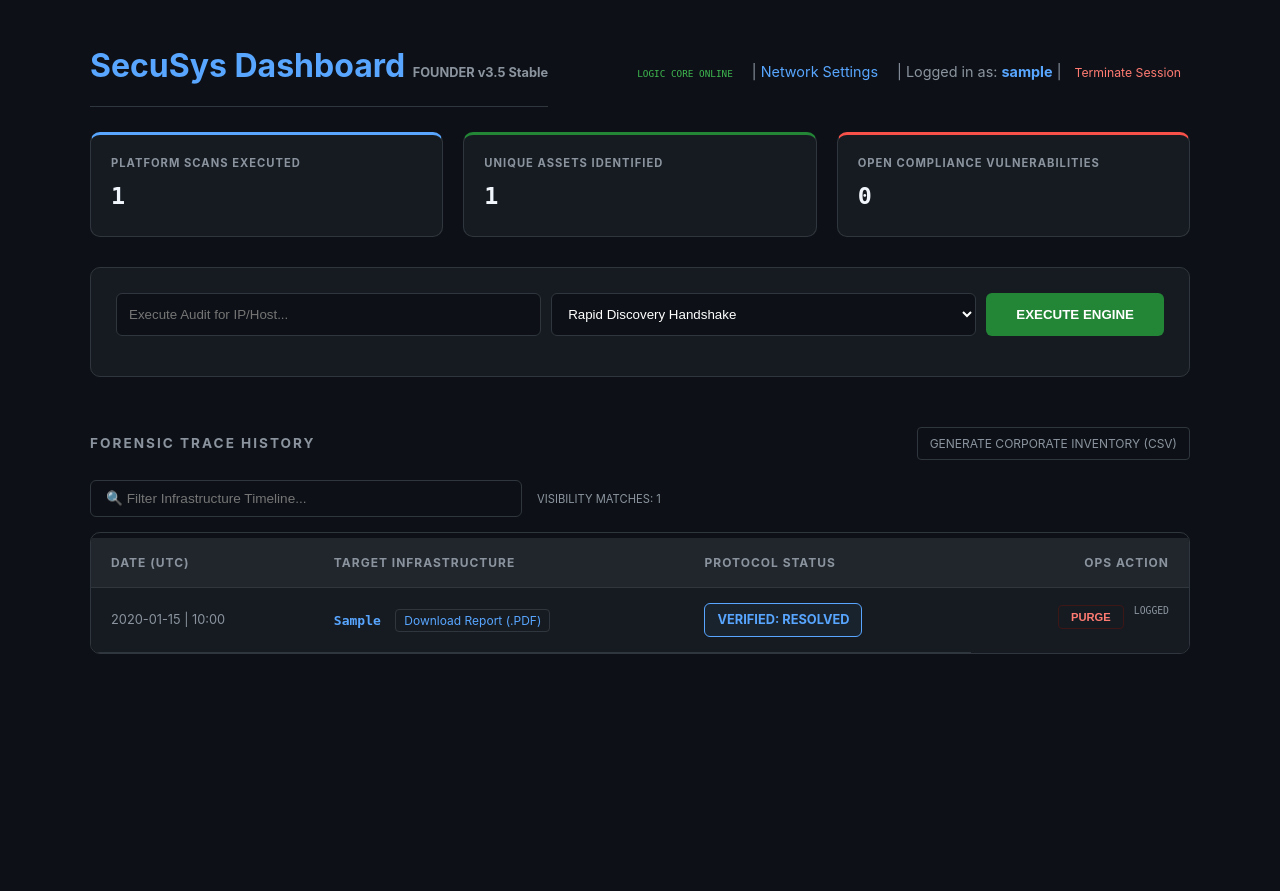
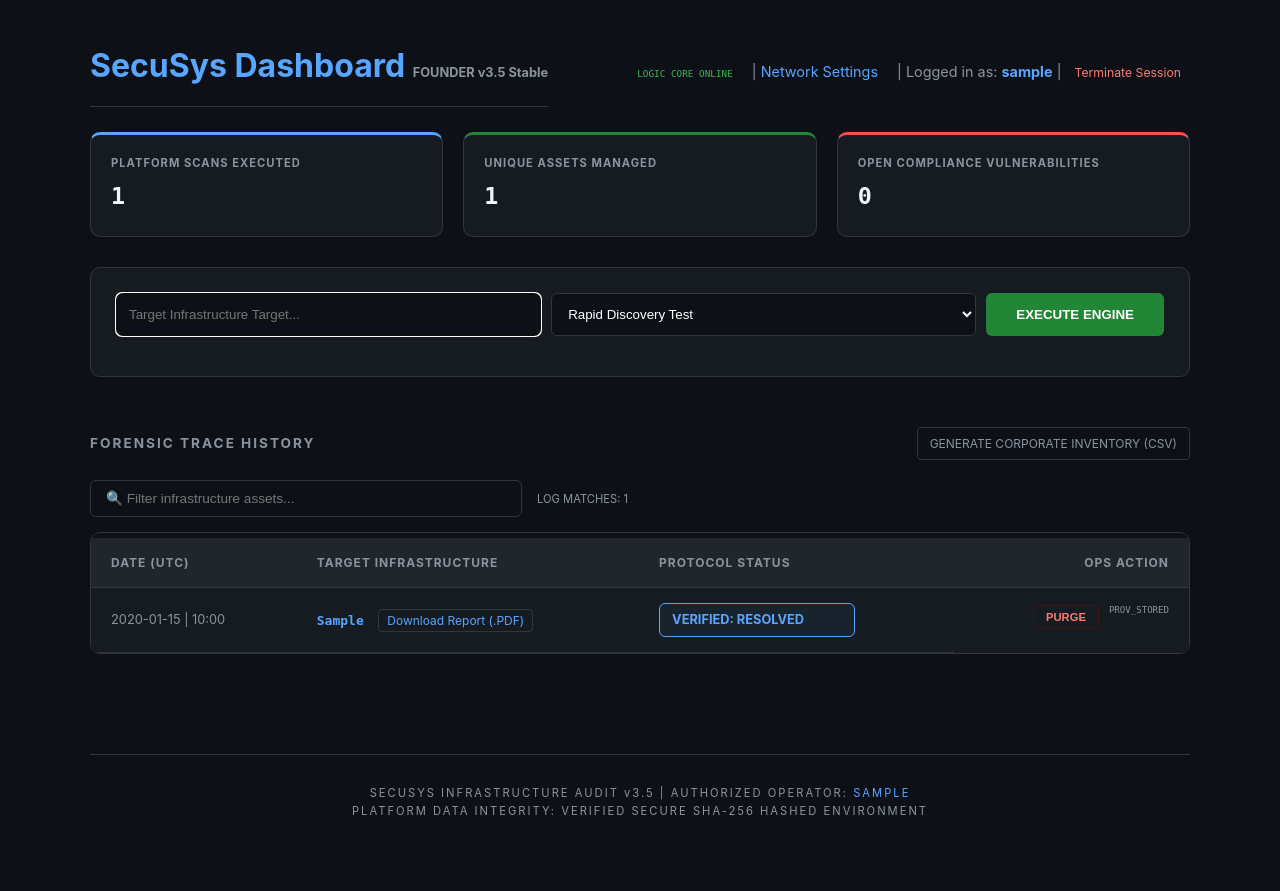
Before and after one commit to Clinntech/SecuSys, a Flask app: page / in a window 1280 px wide. Before the commit the page ends 654 px from the top, so only its background shows below. Run offline with Flask 3, Linux system fonts and the light colour scheme; a user stored in the database is signed in; tables that the repository leaves empty hold one stand-in row (values such as "Sample post"); one stand-in notice (Sample message) is shown.

Commit message:
UI cleanup

```diff
--- a/templates/index.html
+++ b/templates/index.html
@@ -3,19 +3,19 @@
 <head>
     <meta charset="UTF-8">
     <meta name="viewport" content="width=device-width, initial-scale=1.0">
-    <title>SecuSys Dashboard | SaaS Logistics</title>
+    <title>SecuSys Dashboard | Enterprise Governance</title>
     <style>
-        /* Base SaaS Cyber Theme */
-        body { background: #0d1117; color: #c9d1d9; font-family: -apple-system, BlinkMacSystemFont, "Segoe UI", sans-serif; padding: 40px; margin: 0; line-height: 1.6;}
+        /* Base SaaS Cyber Theme - Unified and Streamlined */
+        body { background: #0d1117; color: #c9d1d9; font-family: -apple-system, BlinkMacSystemFont, "Segoe UI", Roboto, Helvetica, Arial, sans-serif; padding: 40px; margin: 0; line-height: 1.6;}
         .container { max-width: 1100px; margin: auto; }
         h1 { color: #58a6ff; border-bottom: 1px solid #30363d; padding-bottom: 15px; margin: 0; }
 
-        /* Nav and Branding */
+        /* Dashboard Navigation Hierarchy */
         .identity-bar { display: flex; justify-content: space-between; align-items: baseline; margin-bottom: 25px; }
         .logout-link { color: #ff7b72; text-decoration: none; font-size: 0.85em; border: 1px solid transparent; padding: 2px 8px; border-radius: 4px; }
         .logout-link:hover { border: 1px solid #ff7b72; }
 
-        /* Tactical Widgets */
+        /* Tactical HUD Display */
         .dashboard-widgets { display: flex; gap: 20px; margin-bottom: 30px; }
         .widget { flex: 1; background: #161b22; border: 1px solid #30363d; padding: 20px; border-radius: 10px; border-top: 3px solid #58a6ff; }
         .widget.risk { border-top: 3px solid #f85149; }
@@ -31,64 +31,47 @@
         button:hover { background: #2ea043; }
         #custom-fields { display: none; }
 
-        /* Persistence Tables */
+        /* Refined Data Tables */
         table { width: 100%; border-collapse: collapse; margin-top: 5px; background: #161b22; }
         th, td { padding: 15px 20px; text-align: left; border-bottom: 1px solid #30363d; vertical-align: middle; }
         th { background: #21262d; color: #8b949e; font-size: 0.75em; text-transform: uppercase; letter-spacing: 1px;}
         .link-text { color: #58a6ff; text-decoration: none; font-size: 0.75em; border: 1px solid #30363d; padding: 3px 8px; border-radius: 4px; margin-left: 10px; }
         .link-text:hover { border-color: #58a6ff; background: rgba(88,166,255,0.05); }
 
-        .badge { padding: 6px 12px; border-radius: 6px; font-size: 0.8em; font-weight: bold; border: 1px solid; display: inline-flex; align-items: center; gap: 8px; }
+        /* Strategic Categorization Badges */
+        .badge { padding: 6px 12px; border-radius: 6px; font-size: 0.8em; font-weight: bold; border: 1px solid; display: inline-flex; align-items: center; gap: 8px; min-width: 170px; }
 
-        /* System Overlay Styles */
+        /* Notification Engine UI */
         #notification-container { position: fixed; top: 20px; right: 20px; width: 380px; z-index: 10000; display: flex; flex-direction: column; gap: 12px; }
-        .alert { padding: 16px; border-radius: 8px; border-left: 6px solid; font-size: 0.85em; font-weight: 500; box-shadow: 0 10px 30px rgba(0,0,0,0.5); }
+        .alert { padding: 16px; border-radius: 8px; border-left: 6px solid; font-size: 0.85em; font-weight: 500; box-shadow: 0 10px 30px rgba(0,0,0,0.5); animation: slideIn 0.4s ease-out; }
+        @keyframes slideIn { from { transform: translateX(100%); opacity: 0; } to { transform: translateX(0); opacity: 1; } }
         .alert-success { background: #1a3321; border-color: #238636; color: #4fb35e; }
         .alert-danger { background: #3d1616; border-color: #ff7b72; color: #ff7b72; }
 
+        /* System Visualization elements */
         .table-filter { width: 100%; max-width: 400px; padding: 10px 15px; background: #0d1117; border: 1px solid #30363d; font-size: 0.85em; border-radius: 6px; color: white;}
         .result-box { background: #010409; border: 1px solid #30363d; padding: 20px; border-radius: 6px; margin-top: 15px; white-space: pre-wrap; font-family: 'Courier New', monospace; font-size: 13px; color: #d1d5da; }
 
-        /* LOADING SYSTEM: Radar Style */
-        #loading-overlay {
-            display: none; /* Hidden until form submit */
-            position: fixed;
-            top: 0; left: 0; width: 100%; height: 100%;
-            background: rgba(13, 17, 23, 0.9);
-            z-index: 20000;
-            justify-content: center;
-            align-items: center;
-            flex-direction: column;
-            text-align: center;
-        }
-        .scanner-ring {
-            width: 80px;
-            height: 80px;
-            border: 4px solid #161b22;
-            border-top: 4px solid #58a6ff;
-            border-radius: 50%;
-            animation: spin 1s linear infinite;
-            margin-bottom: 20px;
-        }
+        /* ASYNC PROCESSING OVERLAY */
+        #loading-overlay { display: none; position: fixed; top: 0; left: 0; width: 100%; height: 100%; background: rgba(13, 17, 23, 0.9); z-index: 20000; justify-content: center; align-items: center; flex-direction: column; }
+        .scanner-ring { width: 80px; height: 80px; border: 4px solid #161b22; border-top: 4px solid #58a6ff; border-radius: 50%; animation: spin 1s linear infinite; margin-bottom: 20px; }
         @keyframes spin { 0% { transform: rotate(0deg); } 100% { transform: rotate(360deg); } }
-        .loading-text { font-family: monospace; letter-spacing: 2px; color: #58a6ff; font-weight: bold; font-size: 1.1em; }
+        .loading-text { font-family: monospace; letter-spacing: 2px; color: #58a6ff; font-weight: bold; }
     </style>
 </head>
 <body>
 
-    <!-- ROTATING SCANNER OVERLAY -->
     <div id="loading-overlay">
         <div class="scanner-ring"></div>
-        <div class="loading-text">PROTOCOL ACTIVE: SECUSYS ENGINE ANALYZING TARGET...</div>
+        <div class="loading-text">PROTOCOL ACTIVE: SECUSYS ENGINE ANALYZING INFRASTRUCTURE...</div>
     </div>
 
-    <!-- NOTIFICATION SYSTEM -->
     <div id="notification-container">
         {% with messages = get_flashed_messages(with_categories=true) %}
           {% if messages %}
             {% for category, message in messages %}
               <div class="alert alert-{{ 'success' if category == 'success' else 'danger' }} flask-msg">
-                <strong>PROTOCOL STATUS:</strong> {{ message }}
+                PLATFORM: {{ message }}
               </div>
             {% endfor %}
           {% endif %}
@@ -96,6 +79,7 @@
     </div>
 
     <div class="container">
+        <!-- Dashboard Executive Management Header -->
         <div class="identity-bar">
             <h1>SecuSys Dashboard <span style="font-size: 0.4em; color: #8b949e;">FOUNDER v3.5 Stable</span></h1>
             <div style="font-size: 0.9em; color: #8b949e;">
@@ -112,7 +96,7 @@
                 <span class="widget-value">{{ audit_count }}</span>
             </div>
             <div class="widget success">
-                <span class="widget-label">Unique Assets Identified</span>
+                <span class="widget-label">Unique Assets Managed</span>
                 <span class="widget-value">{{ assets_count }}</span>
             </div>
             <div class="widget risk">
@@ -122,21 +106,20 @@
         </div>
 
         <div class="control-panel">
-            <!-- TRIGGER ACTION: SHOW LOADING SCREEN ON SUBMIT -->
-            <form id="auditForm" action="/scan" method="post" onsubmit="showLoading()">
+            <form action="/scan" method="post" onsubmit="showLoading()">
                 <div class="input-group">
-                    <input type="text" name="target_ip" placeholder="Execute Audit for IP/Host..." required>
+                    <input type="text" name="target_ip" placeholder="Target Infrastructure Target..." required autofocus>
                     <select name="scan_type" id="scan_mode" onchange="togglePorts()">
-                        <option value="test">Rapid Discovery Handshake</option>
+                        <option value="test">Rapid Discovery Test</option>
                         <option value="common">Common Enterprise Audit</option>
-                        <option value="well-known">Systemic Standard Scan (1-1024)</option>
-                        <option value="custom">Advanced Precision Range</option>
+                        <option value="well-known">Deep Forensic Scan (1-1024)</option>
+                        <option value="custom">Advanced Custom Audit</option>
                     </select>
                     <button type="submit">EXECUTE ENGINE</button>
                 </div>
                 <div id="custom-fields" class="input-group">
-                    <input type="number" name="start_port" placeholder="Audit Starting Port">
-                    <input type="number" name="end_port" placeholder="Audit Ending Port">
+                    <input type="number" name="start_port" placeholder="Starting Port">
+                    <input type="number" name="end_port" placeholder="Ending Port">
                 </div>
             </form>
         </div>
@@ -144,14 +127,14 @@
         <div style="margin-top: 50px;">
             <div style="display: flex; justify-content: space-between; align-items: baseline; margin-bottom: 20px;">
                 <h3 style="text-transform: uppercase; letter-spacing: 2px; font-size: 0.85em; color: #8b949e; margin: 0;">Forensic Trace History</h3>
-                <a href="/export_inventory" style="color: #8b949e; text-decoration: none; font-size: 0.75em; border: 1px solid #30363d; padding: 6px 12px; border-radius: 4px; transition: 0.2s;" onmouseover="this.style.color='#58a6ff'; this.style.borderColor='#58a6ff'">
+                <a href="/export_inventory" style="color: #8b949e; text-decoration: none; font-size: 0.75em; border: 1px solid #30363d; padding: 6px 12px; border-radius: 4px;">
                     GENERATE CORPORATE INVENTORY (CSV)
                 </a>
             </div>
 
             <div style="display: flex; gap: 15px; align-items: baseline; margin-bottom: 15px;">
-                <input type="text" id="forensicSearch" class="table-filter" onkeyup="filterTable()" placeholder="🔍 Filter Infrastructure Timeline...">
-                <span style="font-size: 0.7em; color: #8b949e;">VISIBILITY MATCHES: <span id="recordCount">0</span></span>
+                <input type="text" id="forensicSearch" class="table-filter" onkeyup="filterTable()" placeholder="🔍 Filter infrastructure assets...">
+                <span style="font-size: 0.7em; color: #8b949e;">LOG MATCHES: <span id="recordCount">0</span></span>
             </div>
 
             <div style="border: 1px solid #30363d; border-radius: 10px; overflow: hidden;">
@@ -175,22 +158,35 @@
                             <td>
                                 {% if audit.remediation_status == 1 %}
                                     <div class="badge" style="background: rgba(88, 166, 255, 0.05); border-color: #58a6ff; color: #58a6ff;">VERIFIED: RESOLVED</div>
+
+                                {% elif "HTTP" in audit.ports_found or "HTTPS" in audit.ports_found %}
+                                    <!-- SaaS CONTEXTUAL UPDATE: Identifies non-dangerous accessible web ports -->
+                                    <div class="badge" style="background: rgba(139, 148, 158, 0.05); border-color: #8b949e; color: #c9d1d9;">INFO: SERVICE ACCESSIBLE</div>
+
                                 {% elif "Identified" in audit.threat_summary %}
                                     <div class="badge" style="background: rgba(248, 81, 73, 0.05); border-color: #f85149; color: #ff7b72;">DANGER: ACTION REQUIRED</div>
+
                                 {% else %}
                                     <div class="badge" style="background: rgba(35, 134, 54, 0.05); border-color: #238636; color: #3fb950;">HARDENED</div>
                                 {% endif %}
                             </td>
                             <td style="text-align: right; display: flex; gap: 10px; justify-content: flex-end; border-bottom: 0;">
                                 <form action="{{ url_for('delete_audit', record_id=audit.id) }}" method="POST">
-                                    <button type="submit" style="padding: 5px 12px; font-size: 0.7em; background: transparent; color: #ff7b72; border: 1px solid #3d1616; border-radius: 4px; cursor: pointer;" onclick="return confirm('Initiate record purge?')">PURGE</button>
+                                    <button type="submit" style="padding: 5px 12px; font-size: 0.7em; background: transparent; color: #ff7b72; border: 1px solid #3d1616; border-radius: 4px; cursor: pointer;">PURGE</button>
                                 </form>
                                 {% if audit.remediation_status == 1 %}
-                                    <span style="color: #8b949e; font-family: monospace; font-size: 0.75em;" title="{{ audit.remediation_log }}">LOGGED</span>
+                                    <span style="color: #8b949e; font-family: monospace; font-size: 0.7em;" title="{{ audit.remediation_log }}">PROV_STORED</span>
+
+                                {% elif "HTTP" in audit.ports_found or "HTTPS" in audit.ports_found %}
+                                    <!-- Remove Action for Safe Services -->
+                                    <span style="color: #8b949e; font-size: 0.7em; font-style: italic;">NOMINAL</span>
+
                                 {% elif "Identified" in audit.threat_summary %}
                                     <form action="{{ url_for('remediate', record_id=audit.id) }}" method="POST">
-                                        <button type="submit" style="padding: 5px 12px; font-size: 0.7em;">SECURE DEVICE</button>
+                                        <button type="submit" style="padding: 5px 12px; font-size: 0.7em; background:#2ea043; color:white; border:none; border-radius:4px; cursor:pointer;">SECURE</button>
                                     </form>
+                                {% else %}
+                                    <span style="color: #8b949e; font-size: 0.7em; font-style: italic;">CLEAR</span>
                                 {% endif %}
                             </td>
                         </tr>
@@ -203,12 +199,19 @@
         {% if target %}
             <div style="margin-top: 50px; border-top: 1px solid #30363d; padding-top: 30px;">
                 <div style="display: flex; justify-content: space-between; align-items: baseline;">
-                    <h2 style="margin: 0;">Session View: {{ target }}</h2>
-                    {% if results %} <a href="/download" style="color: #58a6ff; text-decoration: none; font-size: 0.85em; border: 1px solid #58a6ff; padding: 3px 12px; border-radius: 5px;">Export Handshake Artifact (.TXT)</a> {% endif %}
+                    <h2 style="margin: 0;">Target Session Overview: {{ target }}</h2>
+                    {% if results %} <a href="/download" style="color: #58a6ff; text-decoration: none; font-size: 0.85em; border: 1px solid #58a6ff; padding: 3px 12px; border-radius: 5px;">Export Data Artifact (.txt)</a> {% endif %}
                 </div>
                 {% for report in results %} <div class="result-box">{{ report }}</div> {% endfor %}
             </div>
         {% endif %}
+
+        <div style="margin-top: 100px; padding: 30px 0; border-top: 1px solid #30363d; text-align: center; font-size: 0.7em; color: #8b949e; letter-spacing: 2px;">
+            SECUSYS INFRASTRUCTURE AUDIT v3.5 | AUTHORIZED OPERATOR: <span style="color: #58a6ff;">{{ current_user.username.upper() }}</span>
+            <br>
+            PLATFORM DATA INTEGRITY: VERIFIED SECURE SHA-256 HASHED ENVIRONMENT
+        </div>
+
     </div>
 
     <script>
@@ -217,17 +220,13 @@
             document.getElementById("custom-fields").style.display = mode === "custom" ? "flex" : "none";
         }
 
-        // TRIGGER THE ROTATING SCAN OVERLAY
-        function showLoading() {
-            document.getElementById("loading-overlay").style.display = "flex";
-        }
+        function showLoading() { document.getElementById("loading-overlay").style.display = "flex"; }
 
         setTimeout(function() {
             const alerts = document.querySelectorAll('.flask-msg');
             alerts.forEach(alert => {
-                alert.style.transition = "opacity 0.6s ease-out, transform 0.6s ease-out";
+                alert.style.transition = "opacity 0.6s ease";
                 alert.style.opacity = "0";
-                alert.style.transform = "translateX(50px)";
                 setTimeout(() => alert.remove(), 700);
             });
         }, 5500);
@@ -237,8 +236,7 @@
             let tr = document.getElementById("audit-table-body").getElementsByTagName("tr");
             let count = 0;
             for (let i = 0; i < tr.length; i++) {
-                let td = tr[i].getElementsByTagName("td")[1];
-                if (td && td.textContent.toUpperCase().includes(filter)) {
+                if (tr[i].getElementsByTagName("td")[1].textContent.toUpperCase().includes(filter)) {
                     tr[i].style.display = ""; count++;
                 } else { tr[i].style.display = "none"; }
             }
```
